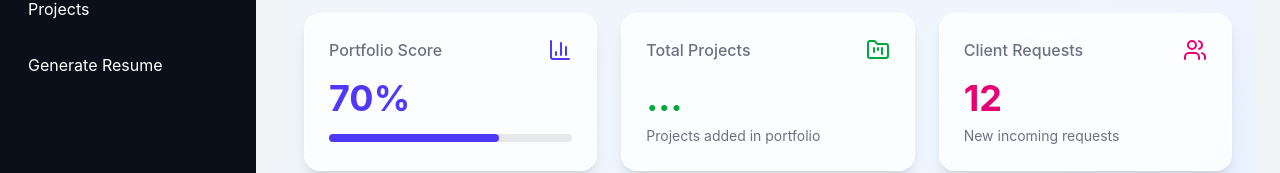
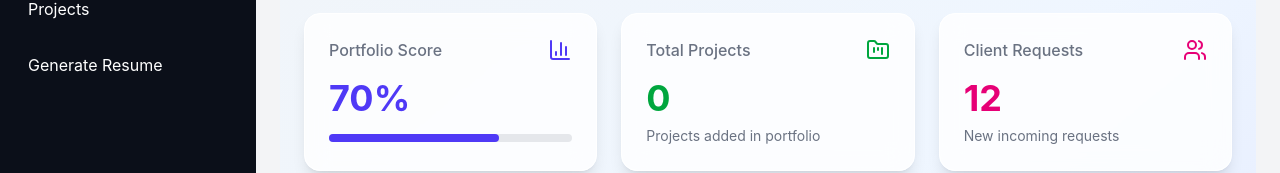
Before and after one commit to poojasahu021994/AI_Personal_Brand_Builder_for_Freelancers, a React app in the folder frontend/: page /dashboard in a window 1280 px wide. Shown: the part 207-380 px from the top of the page. Built offline with nearby package versions, Linux system fonts and the light colour scheme; no server answers; the HTML template or start-up script is replaced by a standard one.

Commit message:
dashbord

```diff
--- a/frontend/src/component/Dashboard.jsx
+++ b/frontend/src/component/Dashboard.jsx
@@ -82,7 +82,7 @@ const Dashboard = () => {
             </div>
 
             <p className="text-4xl font-bold text-green-600 mt-4">
-              {loading ? "..." : totalProjects}
+              {totalProjects}
             </p>
 
             <p className="text-sm text-gray-500 mt-2">
@@ -120,7 +120,7 @@ const Dashboard = () => {
             <p className="text-gray-500">Loading...</p>
           ) : projects.length > 0 ? (
             <div className="grid md:grid-cols-2 gap-4">
-              {projects?.map((project, index) => (
+              {projects.map((project, index) => (
                 <div
                   key={index}
                   className="p-4 rounded-xl border border-gray-200 hover:shadow-md transition"
```
